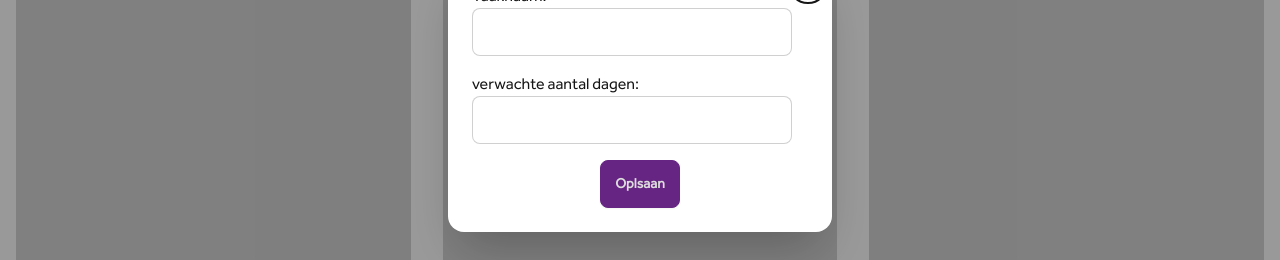
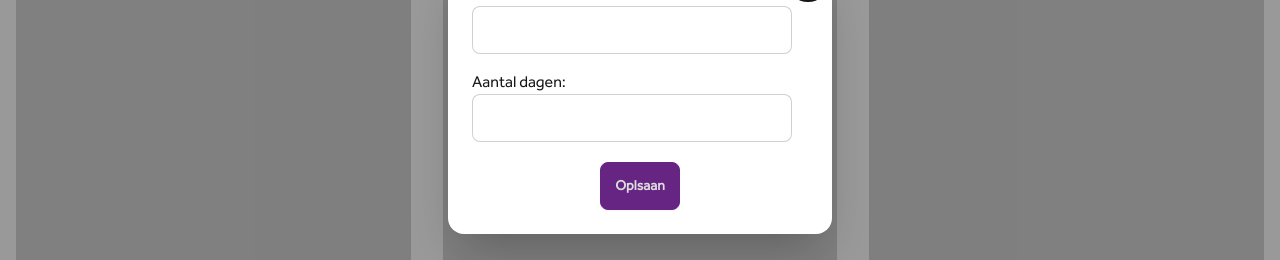
Before and after one commit to Michelvdm83/InterSciencePlanning, a React (Vite) app in the folder frontend/: page /ssp-inplannen in a window 1280 px wide. Both pictures are taken after a click on the element "Nieuwe Taak". Shown: the part 304-564 px from the top of the page. Built offline with nearby package versions, Linux system fonts and the light colour scheme.

Commit message:
small beauty changes

```diff
--- a/frontend/src/components/sspScheduling/subcomponents/NewTaskModal.jsx
+++ b/frontend/src/components/sspScheduling/subcomponents/NewTaskModal.jsx
@@ -32,7 +32,7 @@ export default function NewTaskModal() {
       setErrorMessage();
     } else {
       event.preventDefault();
-      setErrorMessage("bijde velden zijn verplicht");
+      setErrorMessage("Bijde velden zijn verplicht");
     }
   };
 
@@ -58,7 +58,7 @@ export default function NewTaskModal() {
           </div>
 
           <div className="mt-4 flex flex-col">
-            <span>verwachte aantal dagen:</span>
+            <span>Aantal dagen:</span>
             <input
               type="text"
               className="input input-bordered w-full max-w-xs"
@@ -67,10 +67,14 @@ export default function NewTaskModal() {
             />
           </div>
 
-          {errorMessage && <div className="text-red-600">{errorMessage}</div>}
+          {errorMessage && (
+            <div className="-mb-2 mt-3 self-center text-red-600">
+              {errorMessage}
+            </div>
+          )}
 
           <button
-            className="modal-open={open} btn btn-accent mt-4 w-20 self-center"
+            className="modal-open={open} btn btn-accent mt-5 w-20 self-center"
             onClick={(e) => handleNewTaskSave(e)}
           >
             Oplsaan
```
